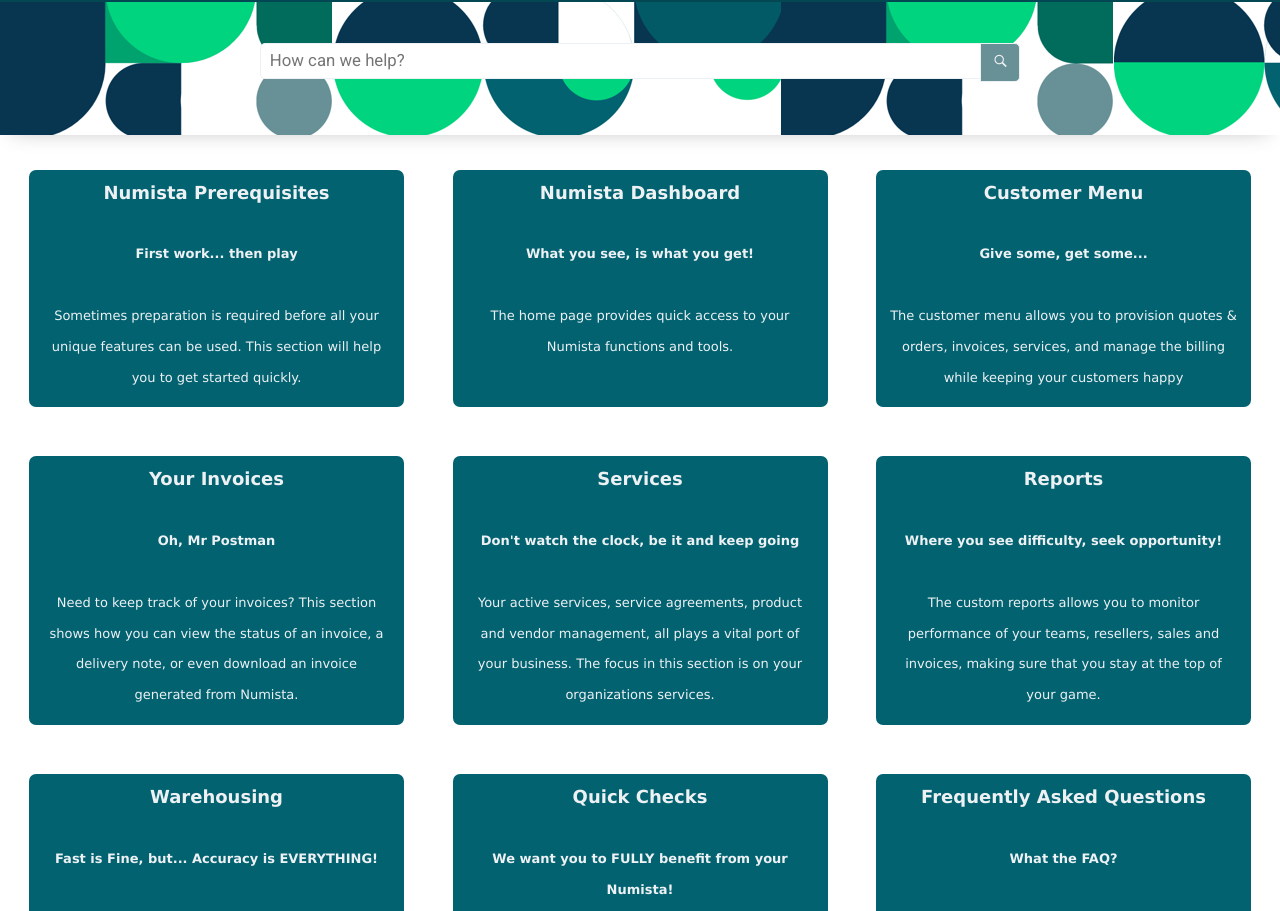
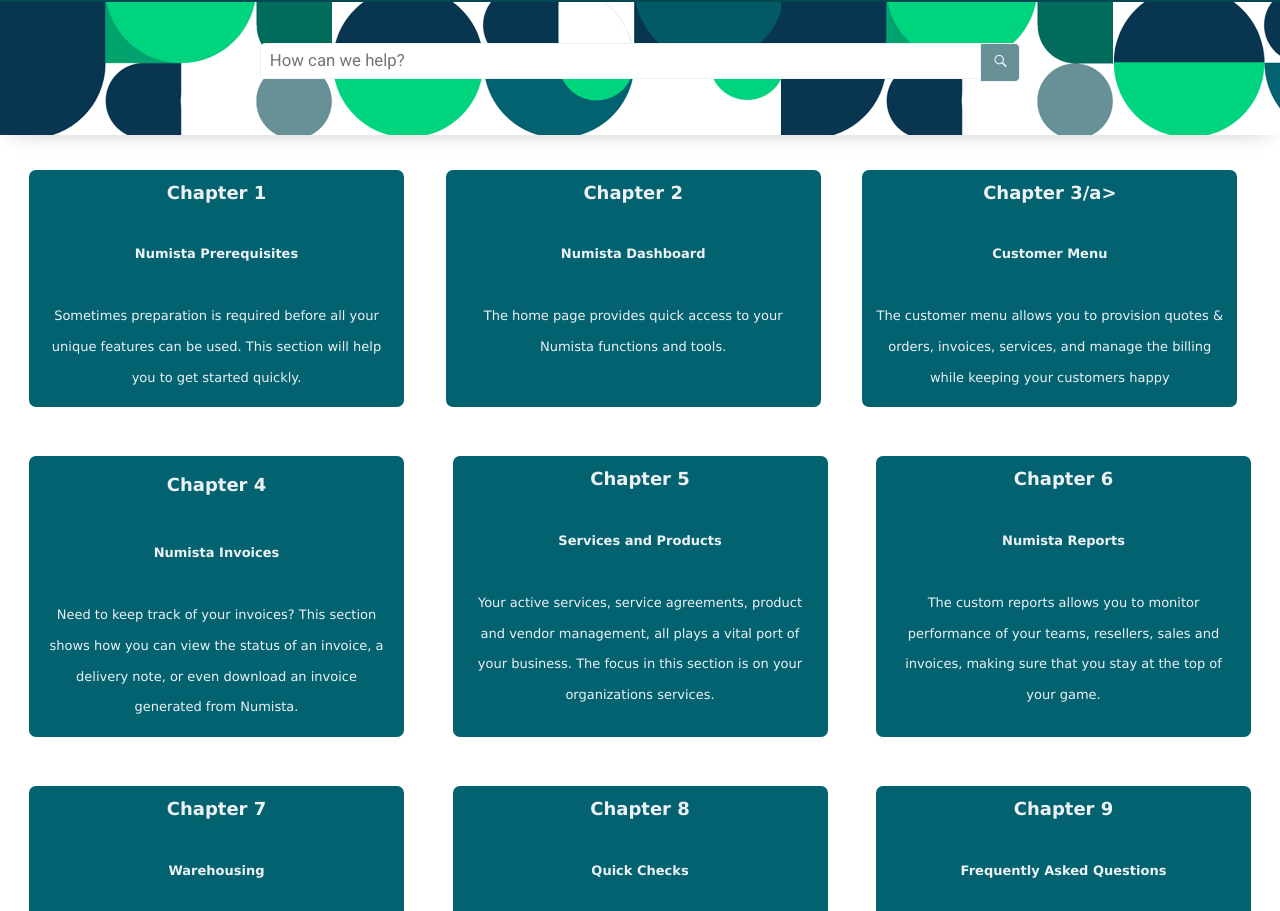
Before and after one commit to EG12385/TrainingBaseTest, a plain HTML site: page index.html in a window 1280 px wide. Shown: the part 41-952 px from the top of the page. Drawn offline with Linux system fonts and the light colour scheme; a script that the page names is missing.

Commit message:
Update index.html
Tiles changed to start with 'Chapter'

```diff
--- a/index.html
+++ b/index.html
@@ -93,9 +93,9 @@
 
 
                             <div class="wh_tile_text">
-                                <div class=" wh_tile_title "><span class="topicref"><a href="Numista_Prerequisites.html" data-id="section1">Numista Prerequisites</a></span></div>
+                                <div class=" wh_tile_title "><span class="topicref"><a href="Numista_Prerequisites.html" data-id="section1">Chapter 1</a></span></div>
 
-                                <div class=" wh_tile_shortdesc "><br><strong>First work... then play</strong><br>
+                                <div class=" wh_tile_shortdesc "><br><strong>Numista Prerequisites</strong><br>
                                 <br>Sometimes preparation is required before all your unique features can be used.  This section will help you to get started quickly.</div>
                             </div>
                         </div>
@@ -106,9 +106,9 @@
 
 
                             <div class="wh_tile_text">
-                                <div class=" wh_tile_title "><span class="topicref"><a href="Home_Page.html" data-id="section2">Numista Dashboard</a></span></div>
+                                <div class=" wh_tile_title "><span class="topicref"><a href="Home_Page.html" data-id="section2">Chapter 2</a></span></div>
 
-                                <div class=" wh_tile_shortdesc "> <br><strong>What you see, is what you get!</strong> <br>
+                                <div class=" wh_tile_shortdesc "> <br><strong>Numista Dashboard</strong> <br>
                                     <br>The home page provides quick access to your Numista functions and tools.</div>
                             </div>
                         </div>
@@ -119,9 +119,9 @@
 
 
                             <div class="wh_tile_text">
-                                <div class=" wh_tile_title "><span class="topicref"><a href="Customer_Menu.html" data-id="section3">Customer Menu</a></span></div>
+                                <div class=" wh_tile_title "><span class="topicref"><a href="Customer_Menu.html" data-id="section3">Chapter 3/a></span></div>
 
-                                <div class=" wh_tile_shortdesc "><br><strong>Give some, get some...</strong><br>
+                                <div class=" wh_tile_shortdesc "><br><strong>Customer Menu</strong><br>
                                 <br>The customer menu allows you to provision quotes & orders, invoices, services, and manage the billing while keeping your customers happy</div>
                             </div>
                         </div>
@@ -132,9 +132,9 @@
 
 
                             <div class="wh_tile_text">
-                                <div class=" wh_tile_title "><span class="topicref"><a href="Invoices.html" data-id="section4">Your Invoices</a></span></div>
+                                <div class=" wh_tile_title "><span class="topicref"><a href="Invoices.html" data-id="section4">Chapter 4</a></span></div>
 
-                                <div class=" wh_tile_shortdesc "><br><strong>Oh, Mr Postman</strong><br>
+                                <div class=" wh_tile_shortdesc "><br><strong>Numista Invoices</strong><br>
                                 <br>Need to keep track of your invoices?    This section shows how you can view the status of an invoice, a delivery note, or even download an invoice generated from Numista.</div>
                             </div>
                         </div>
@@ -145,9 +145,9 @@
 
 
                             <div class="wh_tile_text">
-                                <div class=" wh_tile_title "><span class="topicref"><a href="services.html" data-id="section5">Services</a></span></div>
+                                <div class=" wh_tile_title "><span class="topicref"><a href="services.html" data-id="section5">Chapter 5</a></span></div>
 
-                                <div class=" wh_tile_shortdesc "><br><strong>Don't watch the clock, be it and keep going</strong><br>
+                                <div class=" wh_tile_shortdesc "><br><strong>Services and Products</strong><br>
                                 <br>Your active services, service agreements, product and vendor management, all plays a vital port of your business.  The focus in this section is on your organizations services.</div>
                             </div>
                         </div>
@@ -158,9 +158,9 @@
 
 
                             <div class="wh_tile_text">
-                                <div class=" wh_tile_title "><span class="topicref"><a href="Reports.html" data-id="section6">Reports</a></span></div>
+                                <div class=" wh_tile_title "><span class="topicref"><a href="Reports.html" data-id="section6">Chapter 6</a></span></div>
 
-                                <div class=" wh_tile_shortdesc "><br><strong>Where you see difficulty, seek opportunity!</strong><br>
+                                <div class=" wh_tile_shortdesc "><br><strong>Numista Reports</strong><br>
                                 <br>The custom reports allows you to monitor performance of your teams, resellers, sales and invoices, making sure that you stay at the top of your game. </div>
                             </div>
                         </div>
@@ -171,9 +171,9 @@
 
 
                             <div class="wh_tile_text">
-                                <div class=" wh_tile_title "><span class="topicref"><a href="Warehousing.html" data-id="section7">Warehousing</a></span></div>
+                                <div class=" wh_tile_title "><span class="topicref"><a href="Warehousing.html" data-id="section7">Chapter 7</a></span></div>
 
-                                <div class=" wh_tile_shortdesc "><br><strong>Fast is Fine, but... Accuracy is EVERYTHING!</strong><br>
+                                <div class=" wh_tile_shortdesc "><br><strong>Warehousing</strong><br>
                                 <br>In this section we will discuss how you can keep track of your transactions, purhase orders, and inventory accurately.</div>
                             </div>
                         </div>
@@ -184,10 +184,10 @@
 
 
                             <div class="wh_tile_text">
-                                <div class=" wh_tile_title "><span class="topicref"><a href="Quick_Checks.html" data-id="section8">Quick Checks</a></span></div>
+                                <div class=" wh_tile_title "><span class="topicref"><a href="Quick_Checks.html" data-id="section8">Chapter 8</a></span></div>
 
-                                <div class=" wh_tile_shortdesc "> <br><strong>We want you to FULLY benefit from your Numista! </strong><br>
-                                <br>Here are some tips and checklists that can be viewed and downloaded.</div>
+                                <div class=" wh_tile_shortdesc "> <br><strong>Quick Checks</strong><br>
+                                <br>We want you to FULLY benefit from your Numista! Here are some tips and checklists to guide you.</div>
                             </div>
                         </div>
                     </div>
@@ -197,9 +197,9 @@
 
 
                             <div class="wh_tile_text">
-                                <div class=" wh_tile_title "><span class="topicref"><a href="FAQs.html" data-id="section9">Frequently Asked Questions</a></span></div>
+                                <div class=" wh_tile_title "><span class="topicref"><a href="FAQs.html" data-id="section9">Chapter 9</a></span></div>
 
-                                <div class=" wh_tile_shortdesc "><br><strong>What the FAQ?</strong><br>
+                                <div class=" wh_tile_shortdesc "><br><strong>Frequently Asked Questions</strong><br>
                                 <br> Need some answers?   Here you will find answers to the questions we get asked the most about Numista.</div>
                             </div>
                         </div>
```
